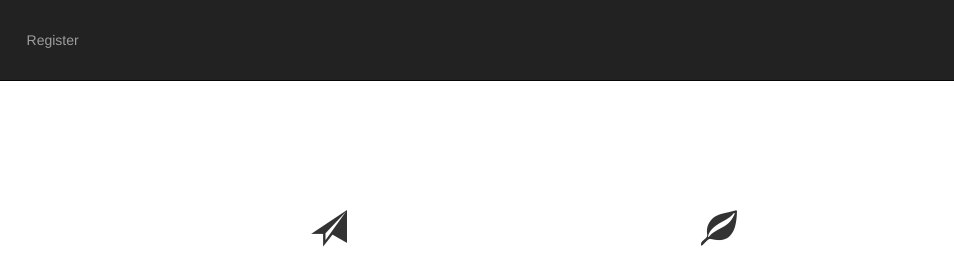
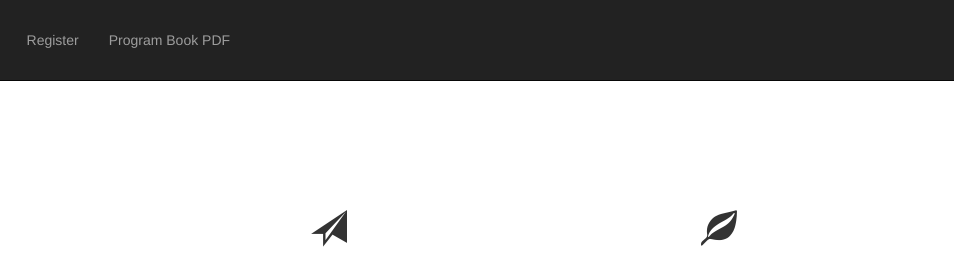
Before and after one commit to MeganKress/forgsrs_2018, a plain HTML site: page contact.html in a window 1280 px wide. Shown: the top 269 px of the page, 326-1280 px from the left. Drawn offline with Linux system fonts and the light colour scheme.

Commit message:
Update contact.html

```diff
--- a/contact.html
+++ b/contact.html
@@ -57,6 +57,9 @@
                     </li>
                     <li>
                         <a href="http://www.planetReg.com/E11010395793974" target="_blank">Register</a>
+                    </li>
+			<li>
+                        <a href="ProgramBook2018.pdf" target="_blank">Program Book PDF</a>
                     </li>
                 </ul>
             </div>
```
